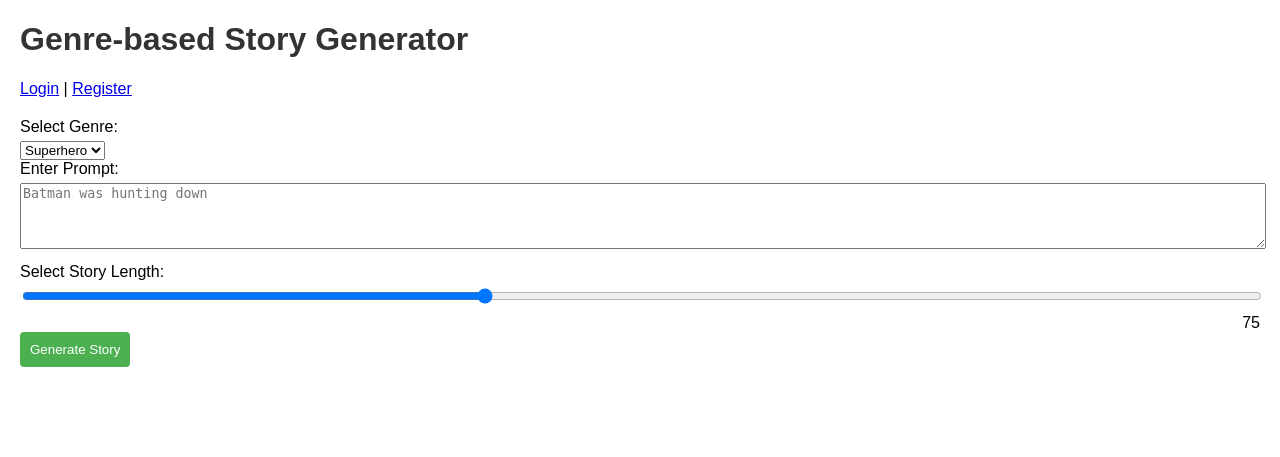
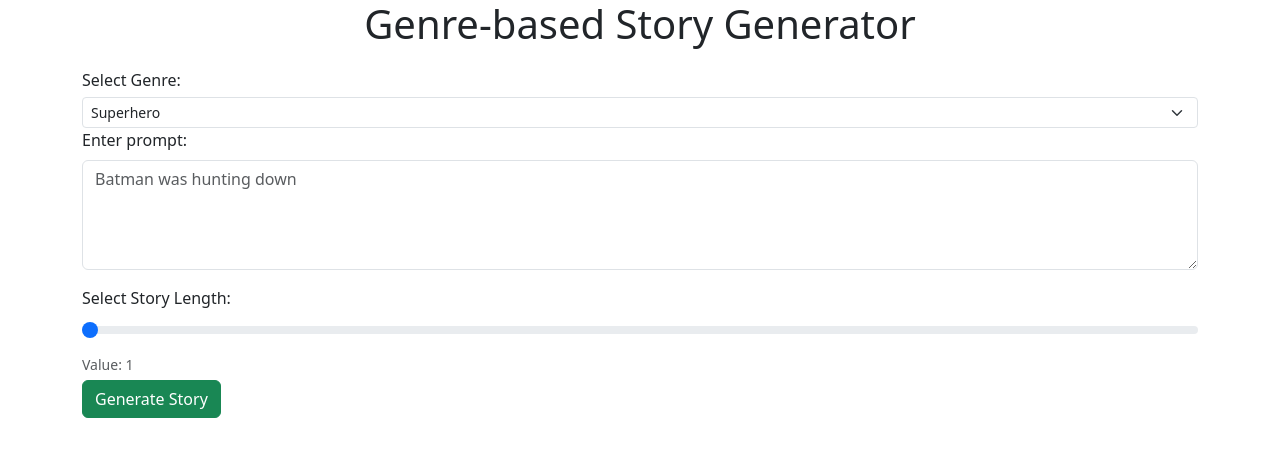
Before and after one commit to khushisharma31/capstone-story, a Flask app: template templates/index.html in a window 1280 px wide. Shown: the top 457 px of the page. Run offline with Flask 3, Linux system fonts and the light colour scheme; the template is opened without the code that fills it, so the values that code supplies are empty.

Commit message:
Update index.html

```diff
--- a/templates/index.html
+++ b/templates/index.html
@@ -5,24 +5,16 @@
     <meta name="viewport" content="width=device-width, initial-scale=1.0">
     <link rel="stylesheet" href="{{ url_for('static', filename='style.css') }}">
     <title>Genre-based Story Generator</title>
-    <!-- Add this script inside the head tag to update the slider value dynamically -->
+    <link href="https://cdn.jsdelivr.net/npm/bootstrap@5.3.2/dist/css/bootstrap.min.css" rel="stylesheet" integrity="sha384-T3c6CoIi6uLrA9TneNEoa7RxnatzjcDSCmG1MXxSR1GAsXEV/Dwwykc2MPK8M2HN" crossorigin="anonymous">
 </head>
 <body>
-    <div class="title-bar">
-        <h1>Genre-based Story Generator</h1>
-    </div>
+    <h1 class="text-center">Genre-based Story Generator</h1>
 
-    <nav>
-        {% if current_user.is_authenticated %}
-            <p>Welcome, {{ current_user.username }}! <a href="{{ url_for('logout') }}">Logout</a></p>
-        {% else %}
-            <p><a href="{{ url_for('login') }}">Login</a> | <a href="{{ url_for('register') }}">Register</a></p>
-        {% endif %}
-    </nav>
+    <div class="container">
+        <form action="{{ url_for('generate_story') }}" method="post">
 
-    <form action="{{ url_for('generate_story') }}" method="post">
             <label for="genre">Select Genre:</label>
-        <select name="genre" id="genre">
+            <select name="genre" id="genre" class="form-select form-select-sm">
                 <option value="superhero">Superhero</option>
                 <option value="sci_fi">Sci-Fi</option>
                 <option value="horror">Horror</option>
@@ -31,14 +23,19 @@
                 <option value="drama">Drama</option>
             </select>
 
-        <label for="prompt">Enter Prompt:</label>
-        <textarea name="prompt" id="prompt" rows="4" placeholder="Batman was hunting down"></textarea>
+            <div class="mb-3">
+                <label for="prompt" class="form-label">Enter prompt:</label>
+                <textarea name="prompt" class="form-control" id="prompt" rows="4" placeholder="Batman was hunting down"></textarea>
+            </div>
 
-        <label for="story_length">Select Story Length:</label>
-        <input type="range" name="story_length" id="story_length" min="1" max="200" value="75" oninput="updateSliderValue(this.value)">
-        <output for="story_length" id="story_length_value">75</output>
+            <label for="story_length" class="form-label">Select Story Length:</label>
+            <input type="range" class="form-range" id="customRange1" name="story_length" min="1" max="200" step="1" value="1">
+            <small class="form-text text-muted"> Value: <span id="selectedValue">1</span></small>
 
-        <button type="submit">Generate Story</button>
+            <div class="py-1">
+                <button type="submit" class="btn btn-success">Generate Story</button>
+            </div>
+
         </form>
 
         {% if generated_story %}
@@ -47,10 +44,20 @@
                 <p>{{ generated_story }}</p>
             </div>
         {% endif %}
+    </div>
+
+    <script src="https://cdn.jsdelivr.net/npm/bootstrap@5.3.2/dist/js/bootstrap.bundle.min.js" integrity="sha384-C6RzsynM9kWDrMNeT87bh95OGNyZPhcTNXj1NW7RuBCsyN/o0jlpcV8Qyq46cDfL" crossorigin="anonymous"></script>
+    <script src="https://code.jquery.com/jquery-3.6.4.min.js"></script>
+    <script src="https://cdn.jsdelivr.net/npm/@popperjs/core@2.11.8/dist/umd/popper.min.js" integrity="sha384-I7E8VVD/ismYTF4hNIPjVp/Zjvgyol6VFvRkX/vR+Vc4jQkC+hVqc2pM8ODewa9r" crossorigin="anonymous"></script>
+    <script src="https://cdn.jsdelivr.net/npm/bootstrap@5.3.2/dist/js/bootstrap.min.js" integrity="sha384-BBtl+eGJRgqQAUMxJ7pMwbEyER4l1g+O15P+16Ep7Q9Q+zqX6gSbd85u4mG4QzX+" crossorigin="anonymous"></script>
+
     <script>
-        function updateSliderValue(value) {
-            document.getElementById('story_length_value').innerText = value;
-        }
+        // Update selected value when the range slider changes
+        $(document).ready(function(){
+            $('#customRange1').on('input', function() {
+                $('#selectedValue').text($(this).val());
+            });
+        });
     </script>
 </body>
 </html>
```
Lines whose indentation alone changed are shown as unchanged.
